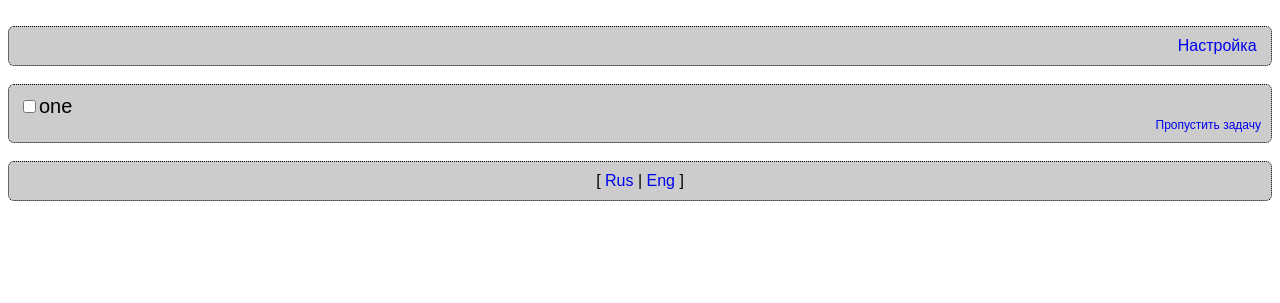
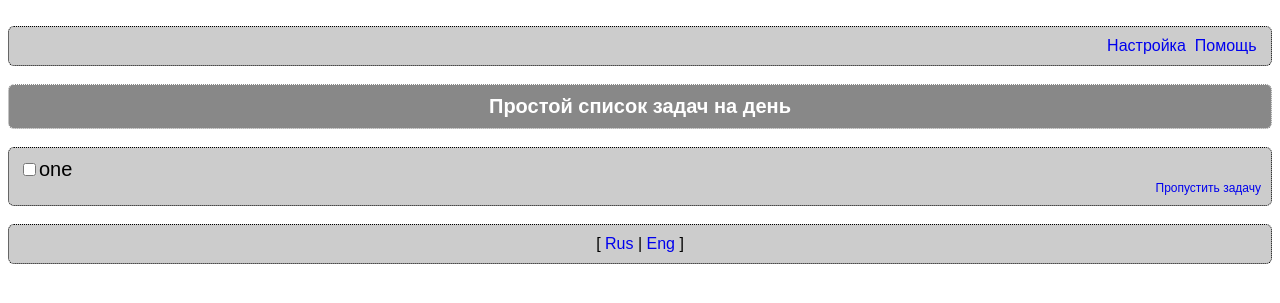
Before and after one commit to nikonor/daytodolist, a Python web app: template templates/index.html in a window 1280 px wide. Shown: the top 303 px of the page. Run offline with Jinja, Linux system fonts and the light colour scheme; the template is opened without the code that fills it, so the values that code supplies are empty; some libraries are stand-ins or nearby versions.

Commit message:
мелочи 	modified:   st/lang.js 	modified:   templates/index.html

```diff
--- a/st/lang.js
+++ b/st/lang.js
@@ -1,24 +1,42 @@
 var transLang={"ru":{"Lang":"ru",
+					"headTitle":"Простой список задач на день",
+					"menuHelp":"Помощь",
+					"HelpBody":"<p>Тут будет Help<p>Этот на русском",
+					"helpDivLabel":"Помощь",
+					"Title":"Простой список задач на день",
 					"SkipLink":"Пропустить задачу",
 					"menuSetup":"Настройка",
 					"setupDivLabel":"Настройка",
 					"cancelSetupButton":"Отмена",
 					"Done":"Все сделано, можно идти домой",
+					"cancelHelpButton":"Закрыть",
 					"saveSetupButton":"Записать"},
 			  "en":{"Lang":"",
+			  		"headTitle":"Simple todo list for one day",
+			  		"menuHelp":"Help",
+			  		"HelpBody":"<p>This is a a help<p>English version",
+			  		"helpDivLabel":"Help",
+			  		"Title":"Simple todo list for one day",
 			  		"SkipLink":"Skip task",
 					"menuSetup":"Setup",
 					"setupDivLabel":"Setup",
 					"cancelSetupButton":"Cancel",
 					"Done":"All done, you can go to home",
+					"cancelHelpButton":"Close",
 					"saveSetupButton":"Save"}
 }
 
 
 // var en={"Lang":"",
+//		"headTitle":"",
+//		"menuHelp":"",
+//		"HelpBody":"",
+//		"helpDivLabel":"",
+//		"Title":"",
 //		"SkipLink":"",
 // 		"menuSetup":"",
 // 		"setupDivLabel":"",
 // 		"cancelSetupButton":"",
 //		"Done":"",
+//		"cancelHelpButton":"",
 // 		"saveSetupButton":""};
--- a/templates/index.html
+++ b/templates/index.html
@@ -2,6 +2,7 @@
 <html lang="ru">
 <head>
 <meta http-equiv="content-type" content="text/html; charset=UTF-8">
+<title class="label" id="headTitle"></title>
 <link rel="stylesheet" href="/st/style.css" type="text/css">
 <script language="JavaScript" src="https://yandex.st/jquery/1.7.1/jquery.js"></script>
 <script language="JavaScript" src="https://yandex.st/jquery/tmpl/1.0.0pre/jquery.tmpl.min.js"></script>
@@ -174,6 +175,11 @@ function __set_select(id,val){
 	}
 }
 
+function ShowHelp(){
+	$('#darkness').show();
+	$('#helpDiv').show();
+}
+
 
 </script>
 
@@ -187,8 +193,10 @@ function __set_select(id,val){
 
 	<div class="wdDiv" align=right>
 		<a href="#" id="menuSetup" class="label" onClick="ShowSetup();">Настрока</a>&nbsp;
+		<a href="#" id="menuHelp" class="label" onClick="ShowHelp();"></a>&nbsp;
+	</div><br>
 
-	</div><br>
+	<div class="divHead label" id="Title" align=center></div><br>
 
 	<div class="wdDiv" id="MAIN"></div><br>
 
@@ -206,6 +214,11 @@ function __set_select(id,val){
 		</div><br>
 	</div>
 
+	<div class="wdDiv" id="helpDiv" style="display: none; position:fixed; left:20px; top:20px;width:600px; height:400px; z-index: 20;" align=center>
+		<div class="divHead label" id="helpDivLabel"></div><br>
+		<div class="label" id="HelpBody" align=left></div>
+		<div><input type=button id="cancelHelpButton" class="mybutton label" value="" onClick="$('#darkness').hide();$('#helpDiv').hide();"></div>
+
 
 </body>
 </html>
```
